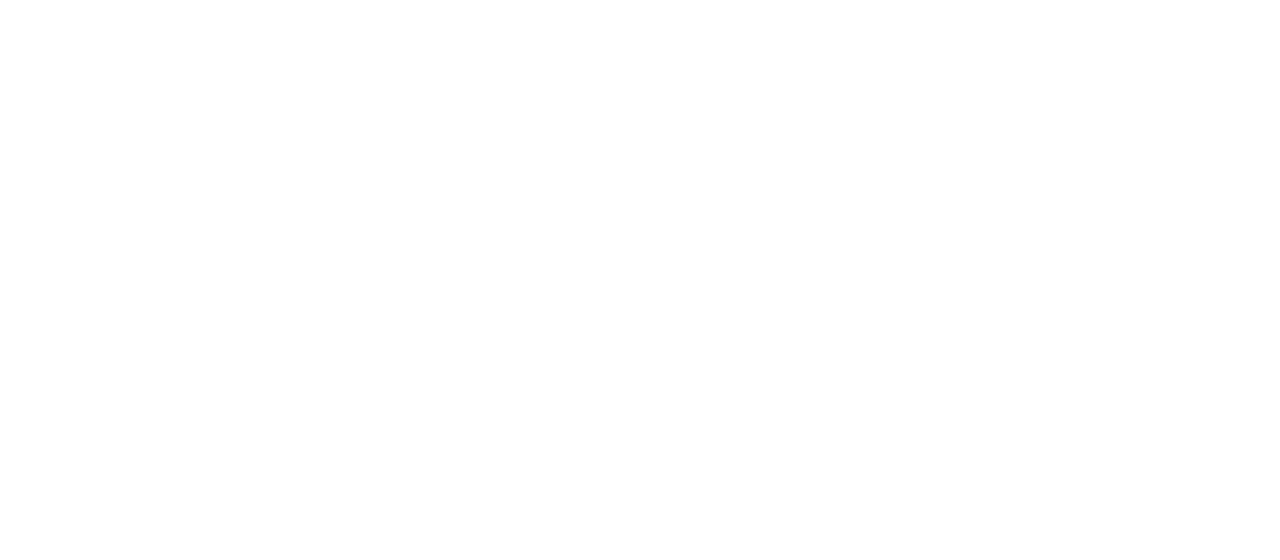
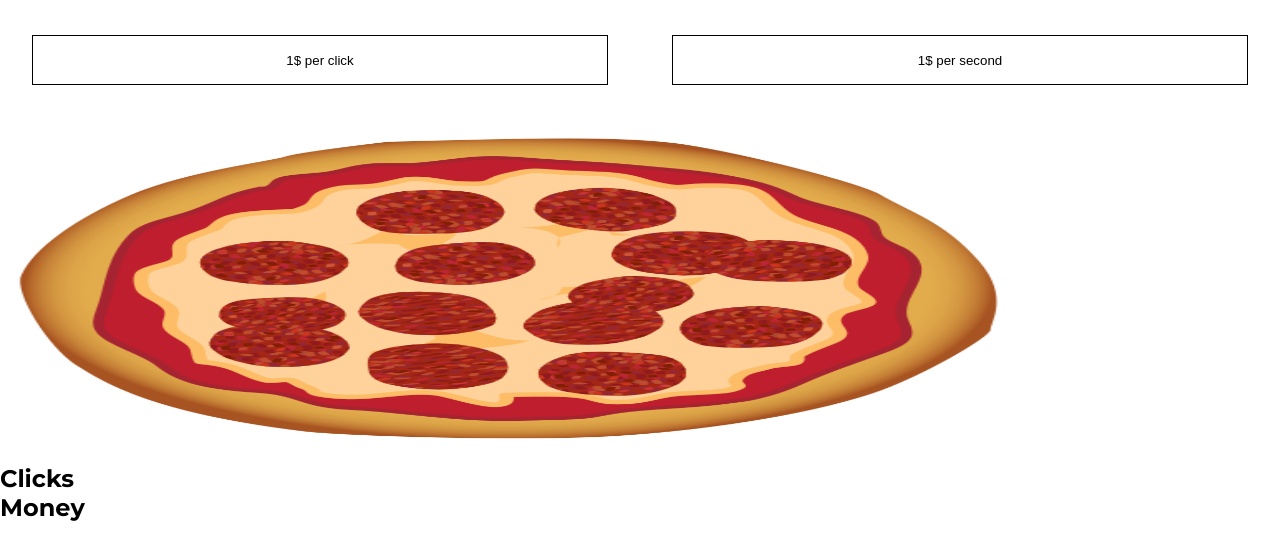
Before and after one commit to jedrzejbor/pizza-clicker, a React (Create React App) app: page / in a window 1280 px wide. Shown: the top 560 px of the page. Built offline with nearby package versions, Linux system fonts and the light colour scheme.

Commit message:
Create GamePanel

```diff
--- a/package.json
+++ b/package.json
@@ -8,7 +8,8 @@
     "@testing-library/user-event": "^7.2.1",
     "react": "^16.13.1",
     "react-dom": "^16.13.1",
-    "react-scripts": "3.4.3"
+    "react-scripts": "3.4.3",
+    "styled-components": "^5.2.0"
   },
   "scripts": {
     "start": "react-scripts start",
--- a/public/index.html
+++ b/public/index.html
@@ -1,14 +1,14 @@
 <!DOCTYPE html>
 <html lang="en">
+
 <head>
   <meta charset="utf-8" />
   <link rel="icon" href="%PUBLIC_URL%/favicon.ico" />
+  <link href="https://fonts.googleapis.com/css2?family=Montserrat:wght@300;400;500;600;700&display=swap"
+    rel="stylesheet">
   <meta name="viewport" content="width=device-width, initial-scale=1" />
   <meta name="theme-color" content="#000000" />
-    <meta
-      name="description"
-      content="Web site created using create-react-app"
-    />
+  <meta name="description" content="Web site created using create-react-app" />
   <link rel="apple-touch-icon" href="%PUBLIC_URL%/logo192.png" />
   <!--
       manifest.json provides metadata used when your web app is installed on a
@@ -26,6 +26,7 @@
     -->
   <title>React App</title>
 </head>
+
 <body>
   <noscript>You need to enable JavaScript to run this app.</noscript>
   <div id="root"></div>
@@ -40,4 +41,5 @@
       To create a production bundle, use `npm run build` or `yarn build`.
     -->
 </body>
+
 </html>
--- /dev/null
+++ b/src/components/atoms/button/Button.js
@@ -0,0 +1,15 @@
+import React from "react";
+import styled from "styled-components";
+
+const ButtonAll = styled.button`
+  background-color: #fff;
+  border: 1px solid black;
+  height: 50px;
+  width: 45%;
+`;
+
+const Button = ({ name }) => {
+  return <ButtonAll>{name}</ButtonAll>;
+};
+
+export default Button;
--- /dev/null
+++ b/src/components/atoms/title/Title.js
@@ -0,0 +1,10 @@
+import React from "react";
+import styled from "styled-components";
+
+const TitleName = styled.h2``;
+
+const Title = ({ titleName }) => {
+  return <TitleName>{titleName}</TitleName>;
+};
+
+export default Title;
--- /dev/null
+++ b/src/components/organisms/GamePanel/GamePanel.js
@@ -0,0 +1,49 @@
+import React from "react";
+import styled from "styled-components";
+import Button from "../../atoms/button/Button";
+import Title from "../../atoms/title/Title";
+import pizza from "../../../images/pizza.png";
+
+const Wrapper = styled.div`
+  height: 100vh;
+  width: 100vw;
+`;
+const WrapperButton = styled.div`
+  height: 15%;
+  width: 100%;
+  display: flex;
+  justify-content: space-around;
+  align-items: center;
+`;
+const WrapperPizza = styled.div`
+  height: 85%;
+  width: 100%;
+`;
+
+const PizzaClicker = styled.img`
+  height: 50%;
+  width: 80%;
+`;
+const WrapperPizzaStats = styled.div`
+  height: 30%;
+  width: 100%;
+`;
+const GamePanel = ({ name, titleName }) => {
+  return (
+    <Wrapper>
+      <WrapperButton>
+        <Button name="1$ per click" />
+        <Button name="1$ per second" />
+      </WrapperButton>
+      <WrapperPizza>
+        <PizzaClicker src={pizza} />
+        <WrapperPizzaStats>
+          <Title titleName="Clicks" />
+          <Title titleName="Money" />
+        </WrapperPizzaStats>
+      </WrapperPizza>
+    </Wrapper>
+  );
+};
+
+export default GamePanel;
--- /dev/null
+++ b/src/theme/GlobalStyle.js
@@ -0,0 +1,22 @@
+import {
+  createGlobalStyle
+} from 'styled-components';
+
+const GlobalStyle = createGlobalStyle `
+*,*::before, *::after {
+  box-sizing:border-box;
+  -webkit-font-smoothing: antialiased;
+  -moz-osx-font-smoothing: grayscale;
+  margin:0;
+  padding:0;
+  scroll-behavior:smooth;
+}
+html {
+  font-size:62.5%;
+}
+body {
+  font-size:1.6rem;
+  font-family: 'Montserrat';
+}
+`;
+export default GlobalStyle;
--- a/src/views/App.js
+++ b/src/views/App.js
@@ -1,7 +1,14 @@
 import React from "react";
+import GlobalStyle from "../theme/GlobalStyle";
+import GamePanel from "../components/organisms/GamePanel/GamePanel";
 
 function App() {
-  return <div className="App"></div>;
+  return (
+    <div className="App">
+      <GlobalStyle />
+      <GamePanel />
+    </div>
+  );
 }
 
 export default App;
```
Also changed, not shown: src/images/pizza.png (added), 1 other file (tests, documents, lock files or other folders). Lines whose indentation alone changed are shown as unchanged.
